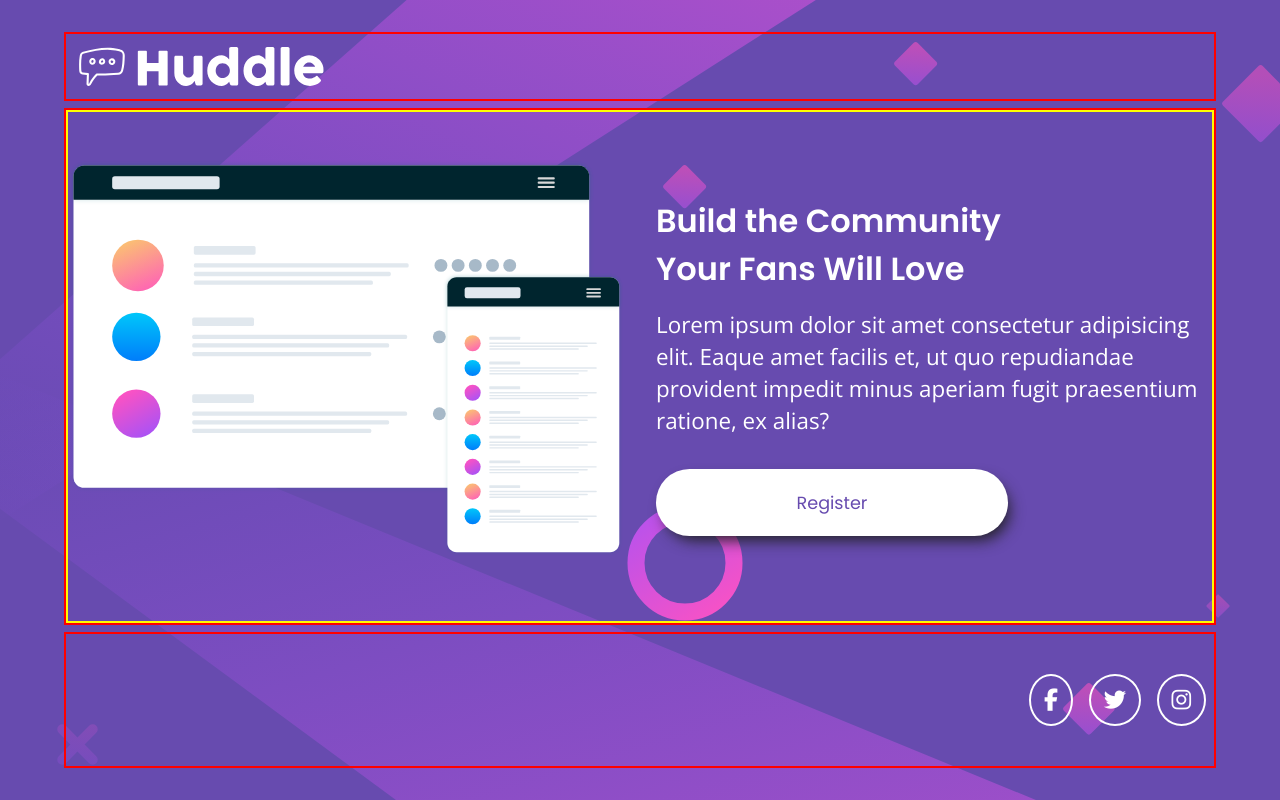
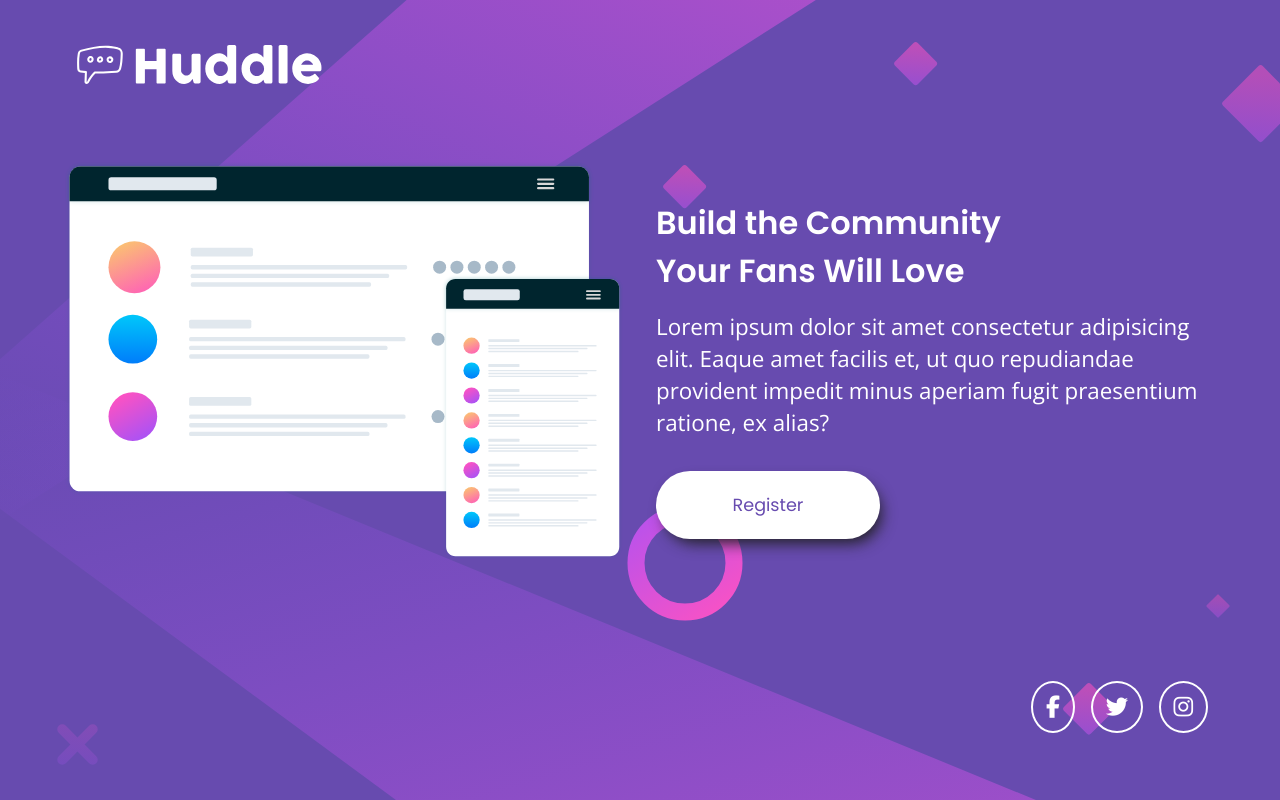
Before and after one commit to franciscocaballero/Huddle-landing-page, a website built with Parcel: page index.html in a window 1280 px wide. Built offline with nearby package versions, Linux system fonts and the light colour scheme.

Commit message:
adding final layout syles

```diff
--- a/src/sass/main.scss
+++ b/src/sass/main.scss
@@ -22,7 +22,6 @@
        height: 100%;
        width: 100%;
        font-size: 16px;
-       overflow: hidden;
    }
 
    body {
@@ -34,7 +33,6 @@
        display: flex;
        flex-direction: column;
        justify-content: space-between;
-
    }
 
    footer {
@@ -42,7 +40,6 @@
        justify-content: center;
        align-items: center;
        padding: 2rem 0;
-
    }
 
    //Typography:
@@ -76,10 +73,10 @@
    }
 
    i {
-       border: 2px solid #fff;
+       border: 2px solid var(--cl-white);
        border-radius: 50%;
        font-size: 1.4rem;
-       color: white;
+       color: var(--cl-white);
        padding: .8rem;
        cursor: pointer;
        margin: .5rem;
@@ -96,7 +93,6 @@
        display: block;
        text-align: center;
        text-decoration: none;
-       display: inline-block;
        padding: 1.3rem 2rem;
        width: 22rem;
        font-family: var(--ff-primary);
@@ -120,7 +116,6 @@
    .container {
        width: min(90%, 90rem);
        margin-inline: auto;
-       border: 2px solid red;
    }
 
    .container--narrow {
@@ -134,18 +129,12 @@
        flex-direction: column;
    }
 
-   .text-align-center {
-       text-align: center;
-   }
-
-
    .split {
        display: flex;
        flex-direction: column;
        justify-content: space-evenly;
        align-items: center;
-       border: 2px solid yellow;
-       padding: 3rem 0;
+       padding: 4rem 0;
 
        img {
            margin-bottom: 1rem;
@@ -174,11 +163,9 @@
 
        footer {
            justify-content: flex-end;
-           align-items: center;
        }
 
        .container-small {
-           display: flex;
            justify-content: flex-start;
            align-items: flex-start;
        }
@@ -187,4 +174,8 @@
        p {
            text-align: left;
        }
+
+       .btn {
+           width: 14rem;
+       }
    }
```
